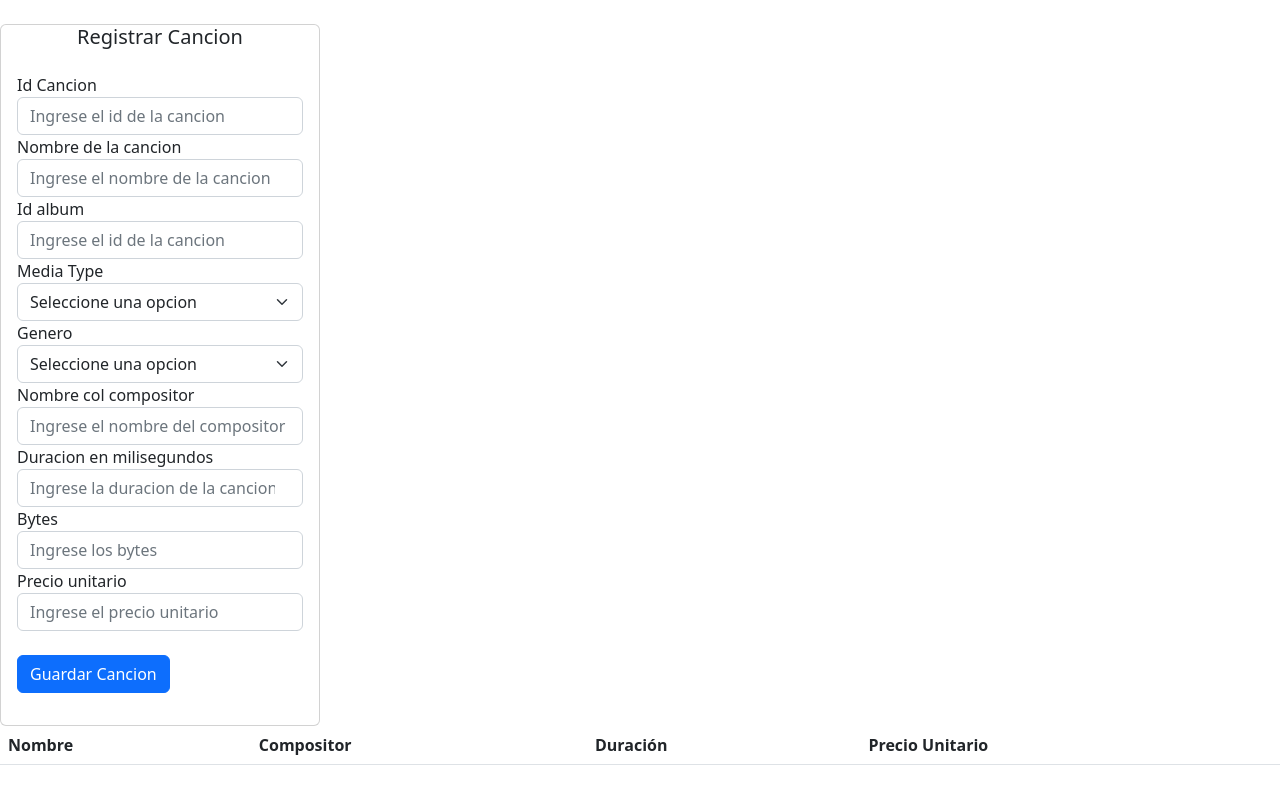
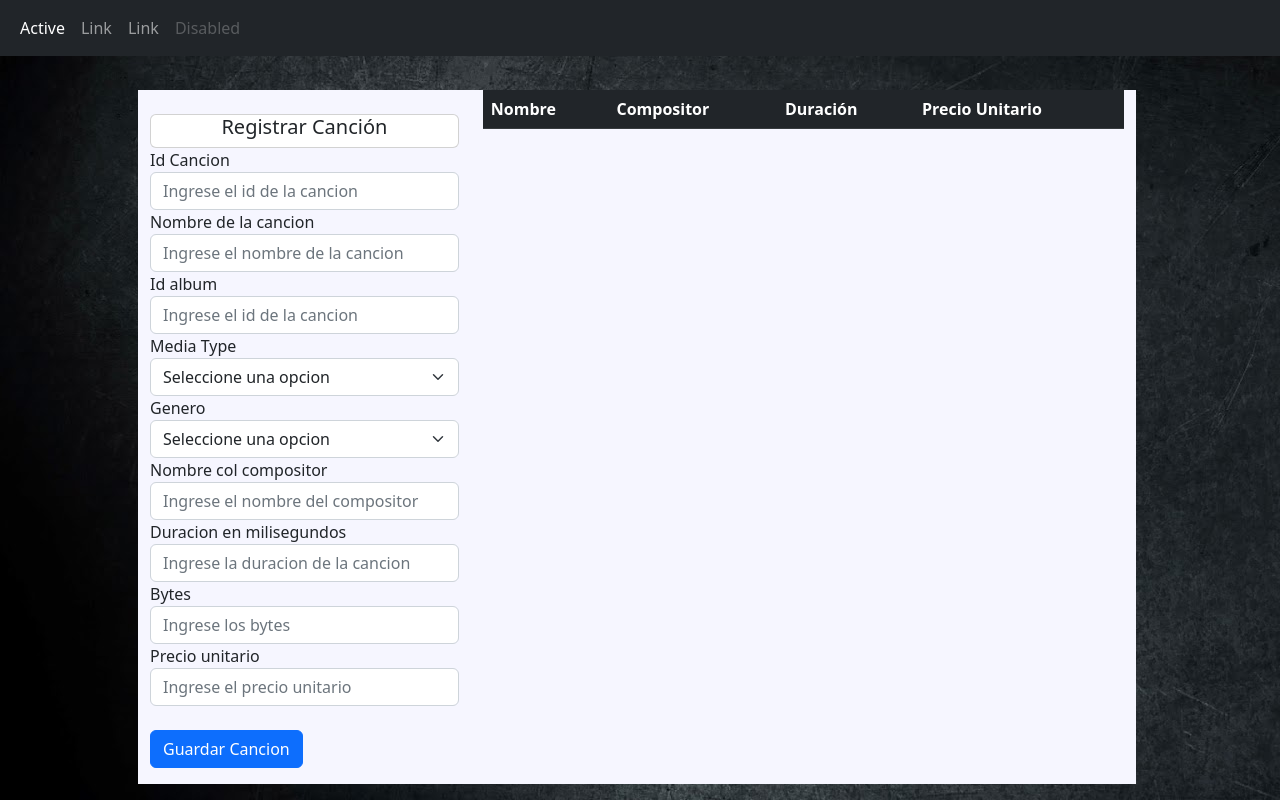
Before and after one commit to damd2212/tallerPHPMySQL, a PHP site: template vista/paginaCanciones.php in a window 1280 px wide. Run offline with PHP 8.4, Linux system fonts and the light colour scheme; the template is opened without the code that fills it, so the values that code supplies are empty.

Commit message:
agregados estilos a la pagina

```diff
--- /dev/null
+++ b/Estilos/estilos.css
@@ -0,0 +1,4 @@
+#inicio{
+    margin: 20px;
+    background-color: #ffdd90;
+  }
--- a/vista/paginaCanciones.php
+++ b/vista/paginaCanciones.php
@@ -1,33 +1,66 @@
 <html lang="es">
+
 <head>
   <meta charset="UTF-8">
   <title>Lista de productos</title>
   <!-- CSS only -->
   <link href="https://cdn.jsdelivr.net/npm/bootstrap@5.2.3/dist/css/bootstrap.min.css" rel="stylesheet" integrity="sha384-rbsA2VBKQhggwzxH7pPCaAqO46MgnOM80zW1RWuH61DGLwZJEdK2Kadq2F9CUG65" crossorigin="anonymous">
+  <link rel="stylesheet" href="Estilos/estilos.css"/>
+  <style>
+    .inicio{
+    margin: 10px;
+    background-color: #f6f6ff;
+    width: 78%;
+    position: absolute;
+    top: 10%;
+  left: 10%;
+  }
+  </style>
 </head>
-    <body>
+
+<body background="imagenes/fondo.jpg">
+  <nav class="navbar navbar-expand-sm bg-dark navbar-dark">
+    <div class="container-fluid">
+      <ul class="navbar-nav">
+        <li class="nav-item">
+          <a class="nav-link active" href="#">Active</a>
+        </li>
+        <li class="nav-item">
+          <a class="nav-link" href="#">Link</a>
+        </li>
+        <li class="nav-item">
+          <a class="nav-link" href="#">Link</a>
+        </li>
+        <li class="nav-item">
+          <a class="nav-link disabled" href="#">Disabled</a>
+        </li>
+      </ul>
+    </div>
+  </nav>
+  <div class="inicio">
+  <div class="container">
+    <div class="row">
+      <div class="col-md-4" >
       <br>
-    <div class="card" style="width: 20rem">
-        <h5 style="text-align:center ;"> Registrar Cancion</h5>
+      <div class="card">
+          <h5 style="text-align:center ;"> Registrar Canción</h5>
 
-        <div  class="card-body">
+        </div>
+        <div class="card-body">
           <form action="guadar_cancion.php" method="POST">
             <div class="form-group">
               <label for="lidTrack">Id Cancion</label>
-                    <input type="number" class="form-control" id="TrackId" name="TrackId"
-                        placeholder="Ingrese el id de la cancion" />
+              <input type="number" class="form-control" id="TrackId" name="TrackId" placeholder="Ingrese el id de la cancion" />
             </div>
 
             <div class="form-group">
               <label for="lName">Nombre de la cancion</label>
-                    <input type="text" class="form-control" id="Name" name="Name"
-                        placeholder="Ingrese el nombre de la cancion" />
+              <input type="text" class="form-control" id="Name" name="Name" placeholder="Ingrese el nombre de la cancion" />
             </div>
 
             <div class="form-group">
               <label for="lidTrack">Id album</label>
-                    <input type="number" class="form-control" id="TrackId" name="TrackId"
-                        placeholder="Ingrese el id de la cancion" />
+              <input type="number" class="form-control" id="TrackId" name="TrackId" placeholder="Ingrese el id de la cancion" />
             </div>
 
             <div class="form-group">
@@ -36,8 +69,8 @@
                 <option selected>Seleccione una opcion</option>
                 <?php
 
-                        foreach( $this->ServiceMedia->Listar() as $objMedia){
-                            echo '<option value="'.$objMedia->MediaTypeId.'">'.$objMedia->Name.'</option>';
+                foreach ($this->ServiceMedia->Listar() as $objMedia) {
+                  echo '<option value="' . $objMedia->MediaTypeId . '">' . $objMedia->Name . '</option>';
                 }
                 ?>
               </select>
@@ -48,8 +81,8 @@
               <select class="form-select" id="GenreId">
                 <option selected>Seleccione una opcion</option>
                 <?php
-                        foreach( $this->ServiceGenre->Listar() as $objGenre){
-                          echo '<option value="'.$objGenre->GenreId.'">'.$objGenre->Name.'</option>';
+                foreach ($this->ServiceGenre->Listar() as $objGenre) {
+                  echo '<option value="' . $objGenre->GenreId . '">' . $objGenre->Name . '</option>';
                 }
                 ?>
               </select>
@@ -57,35 +90,33 @@
 
             <div class="form-group">
               <label for="lComposer">Nombre col compositor</label>
-                    <input type="text" class="form-control" id="Composer" name="Composer"
-                        placeholder="Ingrese el nombre del compositor" />
+              <input type="text" class="form-control" id="Composer" name="Composer" placeholder="Ingrese el nombre del compositor" />
             </div>
 
             <div class="form-group">
               <label for="lMilliseconds">Duracion en milisegundos</label>
-                    <input type="number" class="form-control" id="Milliseconds" name="Milliseconds"
-                        placeholder="Ingrese la duracion de la cancion" />
+              <input type="number" class="form-control" id="Milliseconds" name="Milliseconds" placeholder="Ingrese la duracion de la cancion" />
             </div>
 
             <div class="form-group">
               <label for="lBytes">Bytes</label>
-                    <input type="number" class="form-control" id="Bytes" name="Bytes"
-                        placeholder="Ingrese los bytes" />
+              <input type="number" class="form-control" id="Bytes" name="Bytes" placeholder="Ingrese los bytes" />
             </div>
 
             <div class="form-group">
               <label for="lUnitPrice">Precio unitario</label>
-                    <input type="number" class="form-control" id="UnitPrice" name="UnitPrice"
-                        placeholder="Ingrese el precio unitario" />
+              <input type="number" class="form-control" id="UnitPrice" name="UnitPrice" placeholder="Ingrese el precio unitario" />
             </div>
             <br>
             <button type="submit" class="btn btn-primary">Guardar Cancion</button>
           </form>
         </div>
+
+
       </div>
-
+      <div class="col-md-8">
         <table class="table table-hover">
-  <thead>
+          <thead class="table-dark">
             <tr>
               <th scope="col">Nombre</th>
               <th scope="col">Compositor</th>
@@ -94,7 +125,7 @@
             </tr>
           </thead>
           <tbody>
-  <?php foreach ($this->ServiceTracks->Listar() as $objTrack): ?>
+            <?php foreach ($this->ServiceTracks->Listar() as $objTrack) : ?>
               <tr>
                 <td><?php echo $objTrack->Name ?></td>
                 <td><?php echo $objTrack->Composer ?></td>
@@ -104,6 +135,12 @@
             <?php endforeach ?>
           </tbody>
         </table>
+      </div>
+    </div>
+  </div>
+</div>
+
+
 </body>
 
 </html>
```
Also changed, not shown: imagenes/fondo.jpg (added). Lines whose indentation alone changed are shown as unchanged.
